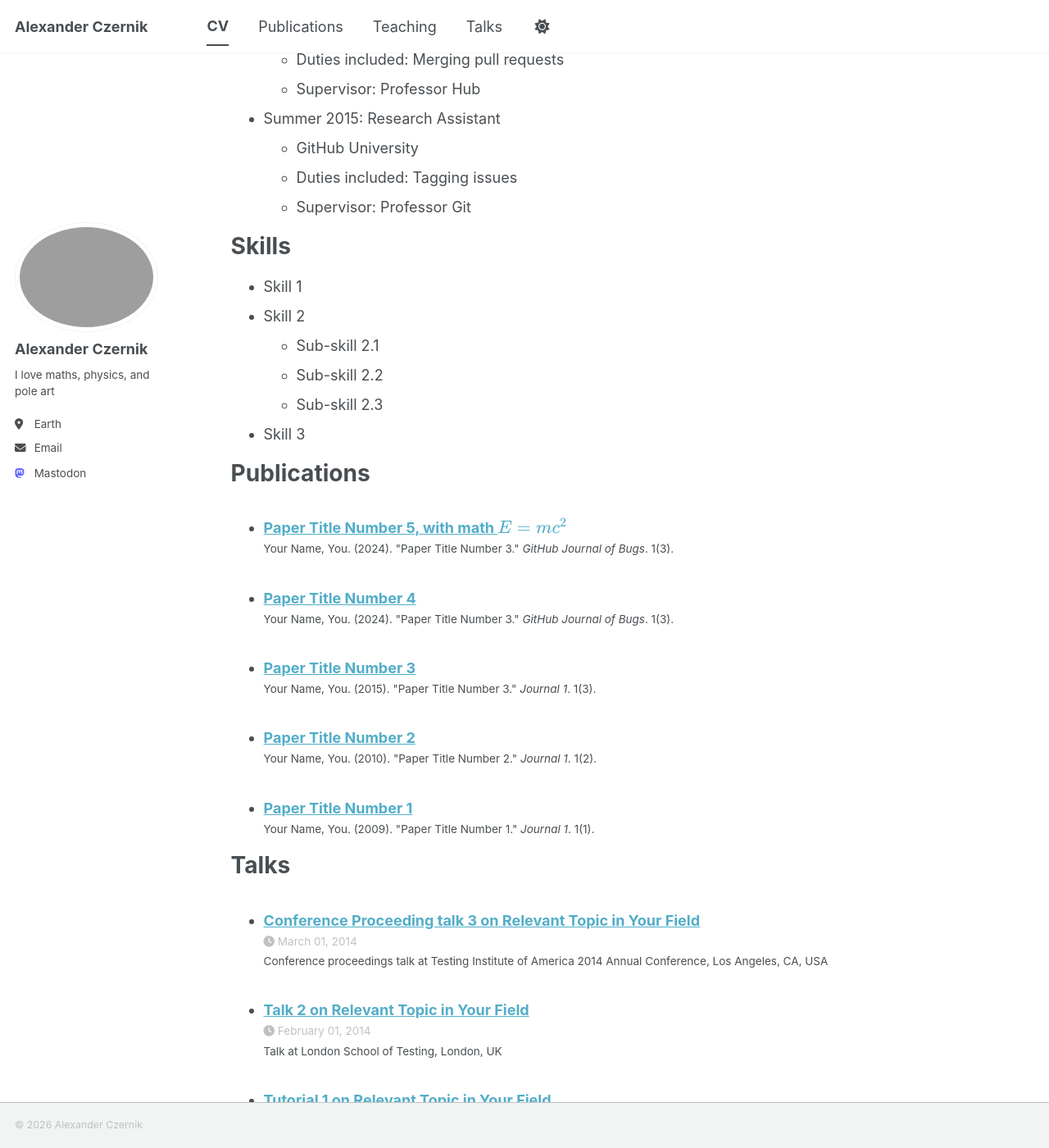
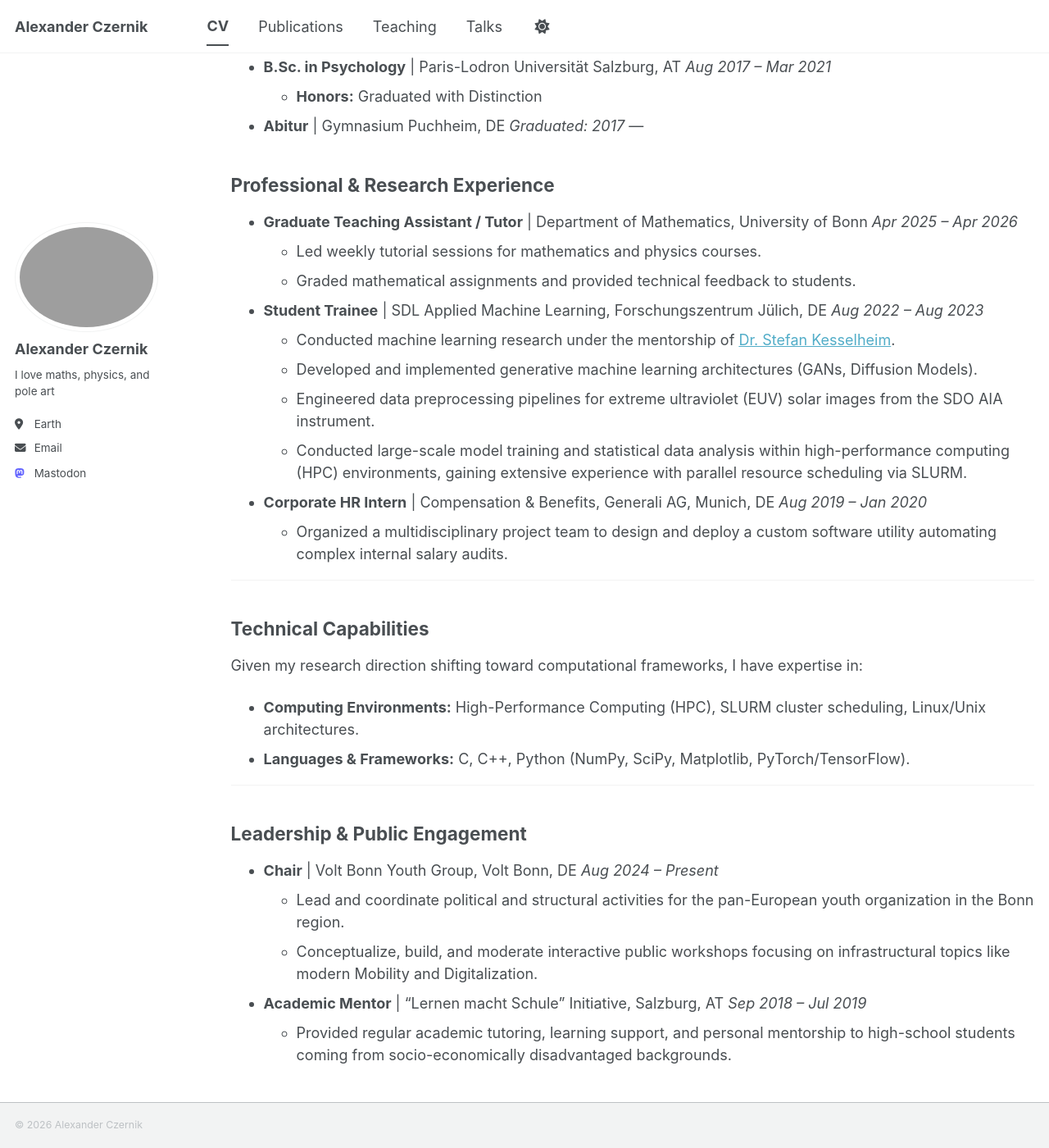
Before and after one commit to alexanderczernik/alexanderczernik.github.io, a Jekyll site: the page built from _pages/cv.md, in a window 1280 px wide and 1400 px high, scrolled down 521 px. Shown: the whole window at 82% size. Built offline with Jekyll 4.4.1, drawn with Linux system fonts in a browser that asks for light colours; a script bundle is joined from its source files by our own code; library files that are not in the unit come from our copies; some of the changed text lies outside the part shown.

Commit message:
Update CV with new education and experience details

```diff
--- a/_pages/cv.md
+++ b/_pages/cv.md
@@ -9,56 +9,69 @@ redirect_from:
 
 {% include base_path %}
 
-Education
-======
-* Ph.D in Version Control Theory, GitHub University, 2018 (expected)
-* M.S. in Jekyll, GitHub University, 2014
-* B.S. in GitHub, GitHub University, 2012
+---
+layout: archive
+title: "Curriculum Vitae"
+permalink: /cv/
+author_profile: true
+---
 
-Work experience
-======
-* Spring 2024: Academic Pages Collaborator
-  * GitHub University
-  * Duties includes: Updates and improvements to template
-  * Supervisor: The Users
+## Education
 
-* Fall 2015: Research Assistant
-  * GitHub University
-  * Duties included: Merging pull requests
-  * Supervisor: Professor Hub
+* **M.Sc. in Mathematics** | Rheinische Friedrich-Wilhelms-Universität Bonn, DE
+  *Oct 2023 – Apr 2026*
+  * **Current Average Grade:** 1.3
+  * **Specialization:** Stochastic Analysis and Partial Differential Equations (PDEs)
+  * **Master's Thesis:** *The Stochastic Smoluchowski-Kramers Approximation with a Mean-Field Nonlinearity* [[Download PDF Thesis](link_to_your_master_thesis.pdf)] — Supervised by [Prof. Herbert Koch](https://www.math.uni-bonn.de/~koch/)
 
-* Summer 2015: Research Assistant
-  * GitHub University
-  * Duties included: Tagging issues
-  * Supervisor: Professor Git
+* **B.Sc. in Mathematics** | Rheinische Friedrich-Wilhelms-Universität Bonn, DE
+  *Apr 2021 – Sep 2023*
+  * **Final Grade:** 1.6
+  * **Bachelor's Thesis:** *Impact of Datasets on Generative Models in Imaging* [[Download PDF Thesis](link_to_your_bachelor_thesis.pdf)] — Co-supervised by [Prof. Alexander Effland](https://www.uni-bonn.de/de/forschung-lehre/forschungsprofil/transdisziplinaere-forschungsbereiche/tra-3-life-1/mitgliederverzeichnis/alexander-effland) and [Dr. Stefan Kesselheim](https://www.fz-juelich.de/profile/kesselheim_s)
 
-Skills
-======
-* Skill 1
-* Skill 2
-  * Sub-skill 2.1
-  * Sub-skill 2.2
-  * Sub-skill 2.3
-* Skill 3
+* **B.Sc. in Psychology** | Paris-Lodron Universität Salzburg, AT
+  *Aug 2017 – Mar 2021*
+  * **Honors:** Graduated with Distinction
 
-Publications
-======
-  <ul>{% for post in site.publications reversed %}
-    {% include archive-single-cv.html %}
-  {% endfor %}</ul>
+* **Abitur** | Gymnasium Puchheim, DE
+  *Graduated: 2017*
+---
 
-Talks
-======
-  <ul>{% for post in site.talks reversed %}
-    {% include archive-single-talk-cv.html  %}
-  {% endfor %}</ul>
+## Professional & Research Experience
 
-Teaching
-======
-  <ul>{% for post in site.teaching reversed %}
-    {% include archive-single-cv.html %}
-  {% endfor %}</ul>
+* **Graduate Teaching Assistant / Tutor** | Department of Mathematics, University of Bonn
+  *Apr 2025 – Apr 2026*
+  * Led weekly tutorial sessions for mathematics and physics courses.
+  * Graded mathematical assignments and provided technical feedback to students.
 
-Service and leadership
-======
-* Currently signed in to 43 different slack teams
+* **Student Trainee** | SDL Applied Machine Learning, Forschungszentrum Jülich, DE
+  *Aug 2022 – Aug 2023*
+  * Conducted machine learning research under the mentorship of [Dr. Stefan Kesselheim](https://www.fz-juelich.de/profile/kesselheim_s).
+  * Developed and implemented generative machine learning architectures (GANs, Diffusion Models).
+  * Engineered data preprocessing pipelines for extreme ultraviolet (EUV) solar images from the SDO AIA instrument.
+  * Conducted large-scale model training and statistical data analysis within high-performance computing (HPC) environments, gaining extensive experience with parallel resource scheduling via SLURM.
+
+* **Corporate HR Intern** | Compensation & Benefits, Generali AG, Munich, DE
+  *Aug 2019 – Jan 2020*
+  * Organized a multidisciplinary project team to design and deploy a custom software utility automating complex internal salary audits.
+
+---
+
+## Technical Capabilities
+
+Given my research direction shifting toward computational frameworks, I have expertise in:
+* **Computing Environments:** High-Performance Computing (HPC), SLURM cluster scheduling, Linux/Unix architectures.
+* **Languages & Frameworks:** C, C++, Python (NumPy, SciPy, Matplotlib, PyTorch/TensorFlow).
+
+---
+
+## Leadership & Public Engagement
+
+* **Chair** | Volt Bonn Youth Group, Volt Bonn, DE
+  *Aug 2024 – Present*
+  * Lead and coordinate political and structural activities for the pan-European youth organization in the Bonn region.
+  * Conceptualize, build, and moderate interactive public workshops focusing on infrastructural topics like modern Mobility and Digitalization.
+
+* **Academic Mentor** | "Lernen macht Schule" Initiative, Salzburg, AT
+  *Sep 2018 – Jul 2019*
+  * Provided regular academic tutoring, learning support, and personal mentorship to high-school students coming from socio-economically disadvantaged backgrounds.
```
